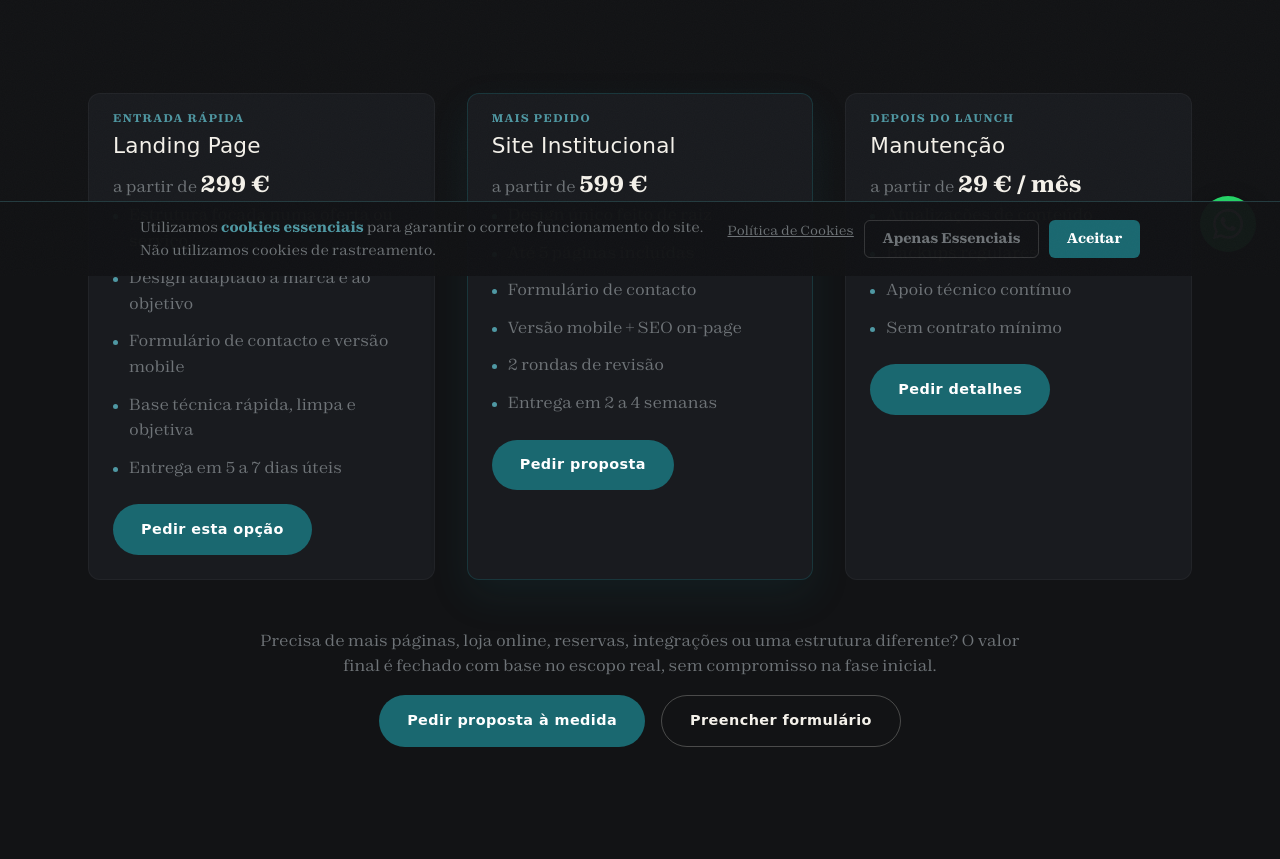
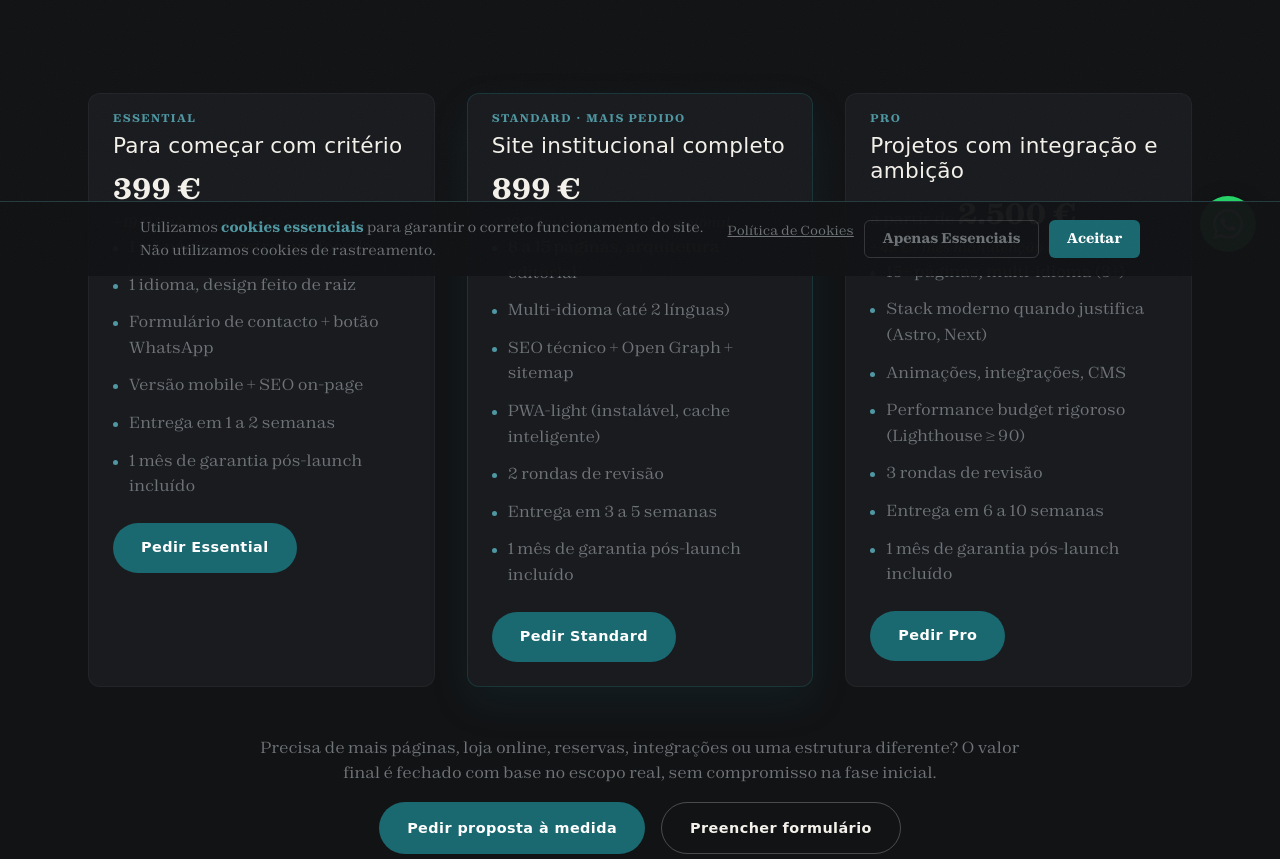
Before and after one commit to bertobarata/baratastudio, a website: page precos.html in a window 1280 px wide. Shown: the part 524-1383 px from the top of the page. Drawn offline with Linux system fonts and the light colour scheme; a web font is replaced by a local one.

Commit message:
feat(pricing): tiers Essential 399€ / Standard 899€ / Pro 2500€+ + manut 19/29/49€
- precos.html: 3 cards substituídos (Landing/Site Institucional/Manutenção → Essential/Standard/Pro com one-shot + manutenção inline)
- styles.css: .price-maint class + .price strong font 1.45→1.85rem
- service-worker.js: CACHE_NAME v2→v3
- todos *.html: cache buster ?v=6→?v=7

Pricing single source: 06 Websites/wiki/Pricing.md (vault).
Política excepções históricas (GL 250€, Valejas 600€) — não usar como referência leads externos.

Co-Authored-By: Claude Opus 4.7 <noreply@anthropic.com>

```diff
--- a/css/styles.css
+++ b/css/styles.css
@@ -1634,12 +1634,18 @@ h4 { font-size: var(--font-size-h4); }
   color: var(--teal-hover);
 }
 .price {
-  margin: 0 0 1rem;
+  margin: 0 0 0.25rem;
   color: rgba(var(--text-light-rgb), 0.72);
 }
 .price strong {
   color: var(--text-light);
-  font-size: 1.45rem;
+  font-size: 1.85rem;
+}
+.price-maint {
+  margin: 0 0 1rem;
+  font-size: 0.85rem;
+  color: var(--text-muted);
+  font-style: italic;
 }
 .price-card ul {
   list-style: none;
--- a/precos.html
+++ b/precos.html
@@ -19,7 +19,7 @@
   <link rel="apple-touch-icon" href="assets/logos/logo-claro-transparent.png" />
   <link rel="manifest" href="manifest.json" />
   <link rel="canonical" href="https://baratastudio.com/precos.html" />
-  <link rel="stylesheet" href="css/styles.css?v=6" />
+  <link rel="stylesheet" href="css/styles.css?v=7" />
 </head>
 <body class="page-inner page-pricing">
 
@@ -77,45 +77,53 @@
     <section class="section section--inner">
       <div class="cards-grid cards-grid--pricing">
         <article class="card price-card">
-          <span class="price-card-label">Entrada rápida</span>
-          <h3>Landing Page</h3>
-          <p class="price">a partir de <strong>299 €</strong></p>
+          <span class="price-card-label">Essential</span>
+          <h3>Para começar com critério</h3>
+          <p class="price"><strong>399 €</strong></p>
+          <p class="price-maint">+ 19 € / mês manutenção opcional</p>
           <ul>
-            <li>Estrutura focada numa oferta ou serviço</li>
-            <li>Design adaptado à marca e ao objetivo</li>
-            <li>Formulário de contacto e versão mobile</li>
-            <li>Base técnica rápida, limpa e objetiva</li>
-            <li>Entrega em 5 a 7 dias úteis</li>
+            <li>1 a 5 páginas, estrutura focada</li>
+            <li>1 idioma, design feito de raiz</li>
+            <li>Formulário de contacto + botão WhatsApp</li>
+            <li>Versão mobile + SEO on-page</li>
+            <li>Entrega em 1 a 2 semanas</li>
+            <li>1 mês de garantia pós-launch incluído</li>
           </ul>
-          <a class="button" href="formulario.html">Pedir esta opção</a>
+          <a class="button" href="formulario.html">Pedir Essential</a>
         </article>
 
         <article class="card price-card price-card--featured">
-          <span class="price-card-label">Mais pedido</span>
-          <h3>Site Institucional</h3>
-          <p class="price">a partir de <strong>599 €</strong></p>
+          <span class="price-card-label">Standard · Mais pedido</span>
+          <h3>Site institucional completo</h3>
+          <p class="price"><strong>899 €</strong></p>
+          <p class="price-maint">+ 29 € / mês manutenção opcional</p>
           <ul>
-            <li>Design único feito de raiz</li>
-            <li>Até 5 páginas incluídas</li>
-            <li>Formulário de contacto</li>
-            <li>Versão mobile + SEO on-page</li>
+            <li>8 a 15 páginas, arquitetura editorial</li>
+            <li>Multi-idioma (até 2 línguas)</li>
+            <li>SEO técnico + Open Graph + sitemap</li>
+            <li>PWA-light (instalável, cache inteligente)</li>
             <li>2 rondas de revisão</li>
-            <li>Entrega em 2 a 4 semanas</li>
+            <li>Entrega em 3 a 5 semanas</li>
+            <li>1 mês de garantia pós-launch incluído</li>
           </ul>
-          <a class="button" href="formulario.html">Pedir proposta</a>
+          <a class="button" href="formulario.html">Pedir Standard</a>
         </article>
 
         <article class="card price-card">
-          <span class="price-card-label">Depois do launch</span>
-          <h3>Manutenção</h3>
-          <p class="price">a partir de <strong>29 € / mês</strong></p>
+          <span class="price-card-label">Pro</span>
+          <h3>Projetos com integração e ambição</h3>
+          <p class="price">a partir de <strong>2.500 €</strong></p>
+          <p class="price-maint">+ 49 € / mês manutenção opcional</p>
           <ul>
-            <li>Atualizações de conteúdo</li>
-            <li>Backups regulares</li>
-            <li>Apoio técnico contínuo</li>
-            <li>Sem contrato mínimo</li>
+            <li>15+ páginas, multi-idioma (3+)</li>
+            <li>Stack moderno quando justifica (Astro, Next)</li>
+            <li>Animações, integrações, CMS</li>
+            <li>Performance budget rigoroso (Lighthouse ≥ 90)</li>
+            <li>3 rondas de revisão</li>
+            <li>Entrega em 6 a 10 semanas</li>
+            <li>1 mês de garantia pós-launch incluído</li>
           </ul>
-          <a class="button" href="formulario.html">Pedir detalhes</a>
+          <a class="button" href="formulario.html">Pedir Pro</a>
         </article>
       </div>
 
--- a/service-worker.js
+++ b/service-worker.js
@@ -5,8 +5,8 @@
  * so old caches are invalidated.
  */
 
-const CACHE_NAME = 'site-cache-v2';
-const RUNTIME_CACHE = 'site-runtime-v2';
+const CACHE_NAME = 'site-cache-v3';
+const RUNTIME_CACHE = 'site-runtime-v3';
 
 // Critical assets cached on install. Edit this list for your site.
 const PRECACHE_ASSETS = [
```
Also changed, not shown: faq.html (+1 -1 lines), formulario.html (+1 -1 lines), index.html (+2 -2 lines), politica-cookies.html (+1 -1 lines), politica-privacidade.html (+1 -1 lines), termos-condicoes.html (+1 -1 lines).
